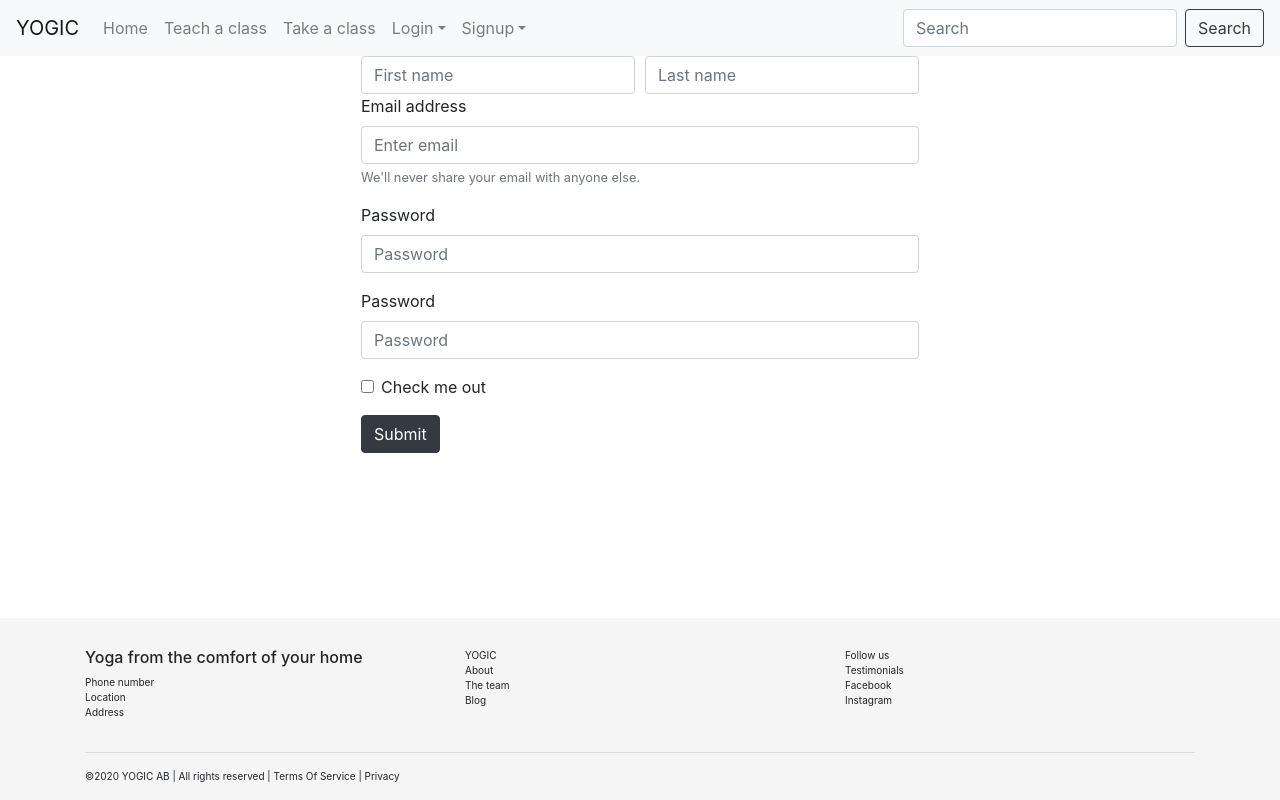
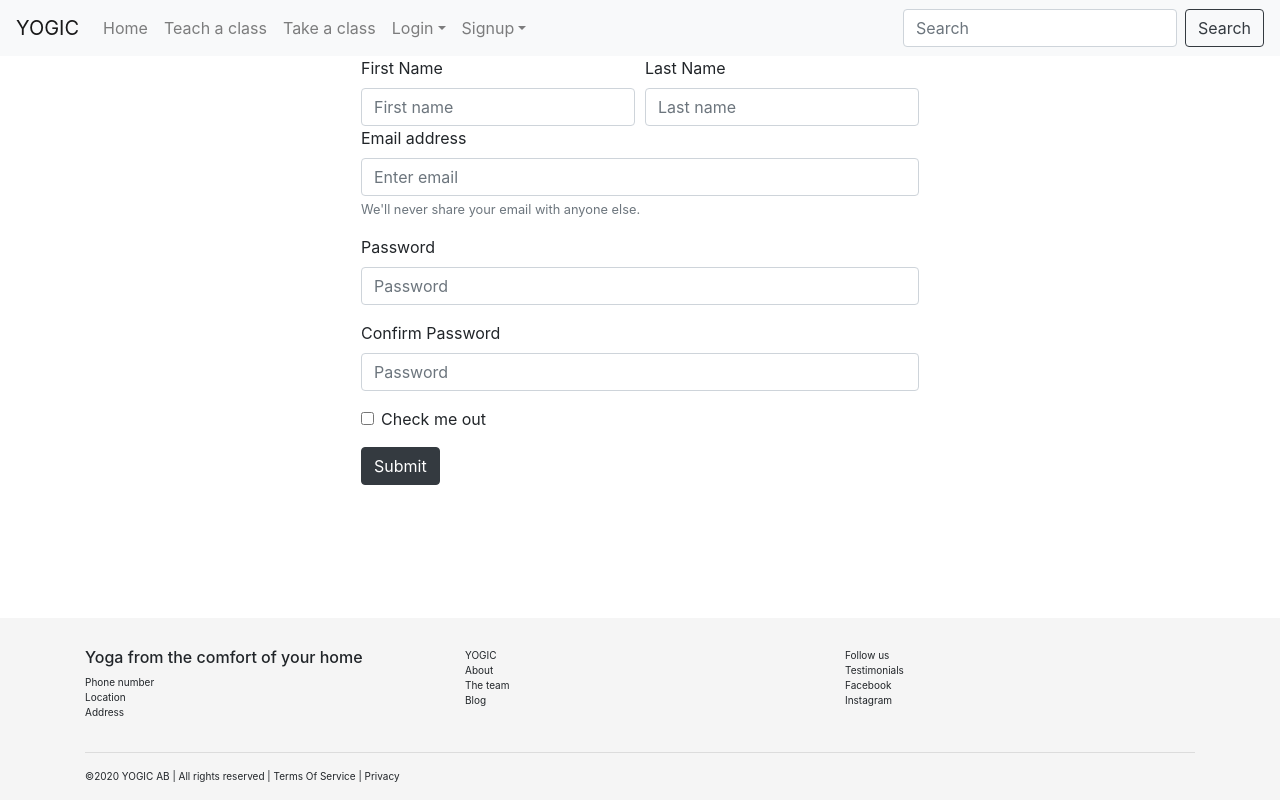
Before and after one commit to freerangeunicorn/Yoga, a React (Create React App) app: page /signupstudent in a window 1280 px wide. Built offline with nearby package versions, Linux system fonts and the light colour scheme.

Commit message:
Added credentials in the header

```diff
--- a/src/components/StudentSignUp.js
+++ b/src/components/StudentSignUp.js
@@ -7,9 +7,11 @@ function StudentSignUp() {
       <Form>
         <Form.Row>
           <Col>
+          <Form.Label>First Name</Form.Label>
             <Form.Control placeholder="First name" />
           </Col>
           <Col>
+          <Form.Label>Last Name</Form.Label>
             <Form.Control placeholder="Last name" />
           </Col>
         </Form.Row>
@@ -25,8 +27,8 @@ function StudentSignUp() {
           <Form.Label>Password</Form.Label>
           <Form.Control type="password" placeholder="Password" />
         </Form.Group>
-        <Form.Group controlId="formBasicPassword">
-          <Form.Label>Password</Form.Label>
+        <Form.Group controlId="formConfirmPassword">
+          <Form.Label>Confirm Password</Form.Label>
           <Form.Control type="password" placeholder="Password" />
         </Form.Group>
         <Form.Group controlId="formBasicCheckbox">
```
